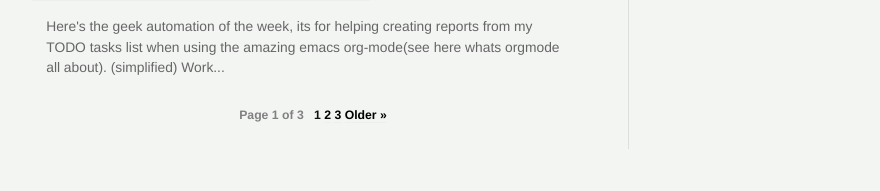
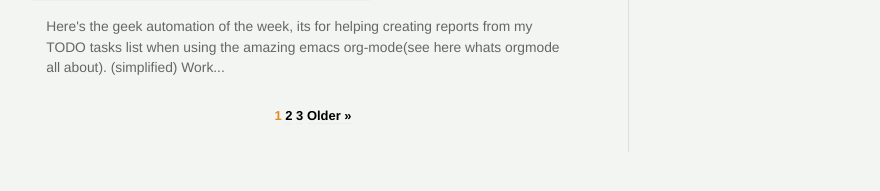
Before and after one commit to al3xandr3/al3xandr3.github.io, a Jekyll site: the page built from index.html, in a window 1280 px wide. Shown: the part 545-736 px from the top of the page, without its empty margins (167-1047 px from the left). Built offline with Jekyll 4.4.1, drawn with Linux system fonts in a browser that asks for light colours; nearby versions of some CDN libraries; the list of posts is cut into pages by our own code.

Commit message:
paginator + css update

```diff
--- a/css/site.css
+++ b/css/site.css
@@ -86,11 +86,10 @@ pre, code, tt {
 
 #paginator {
     text-align:center;
-    font-size: 85%;
+    font-size: 90%;
     padding: 0.5em;
 }
 
-
-#paginator_page_of {
-    color:#808080;
+#paginator_current {
+   color: #E38E24;
 }
--- a/index.html
+++ b/index.html
@@ -19,23 +19,11 @@ home: true
 
 <div id="paginator">
   <h5>
-  <span id="paginator_page_of">Page {{ paginator.page }} of {{ paginator.total_pages }}&nbsp;&nbsp;</span>
-
-  {% if paginator.page > 5 %}
-    <a href="/" id="paginator_first" title="first...">first...</a>
+  {% if paginator.previous_page %}
+    <a id="paginator_navigate" href="/{%if paginator.previous_page > 1 %}page{{ paginator.previous_page }}/{% endif %}" >&laquo;&nbsp;Newer</a>
   {% endif %}
 
-  {% if paginator.previous_page %}
-    <a href="/{%if paginator.previous_page > 1 %}page{{ paginator.previous_page }}/{% endif %}" >&laquo;&nbsp;Newer</a>
-  {% endif %}
-
-  {% capture off_set %}
-    {% if paginator.page > 5 %}
-      {{ paginator.page | minus:5 }}
-    {% endif %}
-  {% endcapture %}
-
-  {% for page in (1..paginator.total_pages) limit:10 offset:off_set %}
+  {% for page in (1..paginator.total_pages) %}
     {% if page == paginator.page %}
       <span id="paginator_current">{{ page }}</span>
     {% else %}
@@ -44,19 +32,7 @@ home: true
   {% endfor %}
 
   {% if paginator.next_page %}
-    <a href="/page{{ paginator.next_page }}/" >Older&nbsp;&raquo;</a>
-  {% endif %}
-
-  {% capture page_plus_5 %}
-    {% if paginator.page < 4 and paginator.total_pages > 9 %}0{% endif %}{{ paginator.page | plus:5 }}
-  {% endcapture %}
-
-  {% capture page_total %}
-    {{ paginator.total_pages }}
-  {% endcapture %}
-
-  {% if page_plus_5 < page_total %}
-    <a href="/page{{paginator.total_pages}}/" class="last" title="...last">...last</a>
+    <a id="paginator_navigate" href="/page{{ paginator.next_page }}/" >Older&nbsp;&raquo;</a>
   {% endif %}
   </h5>
 </div>
```
